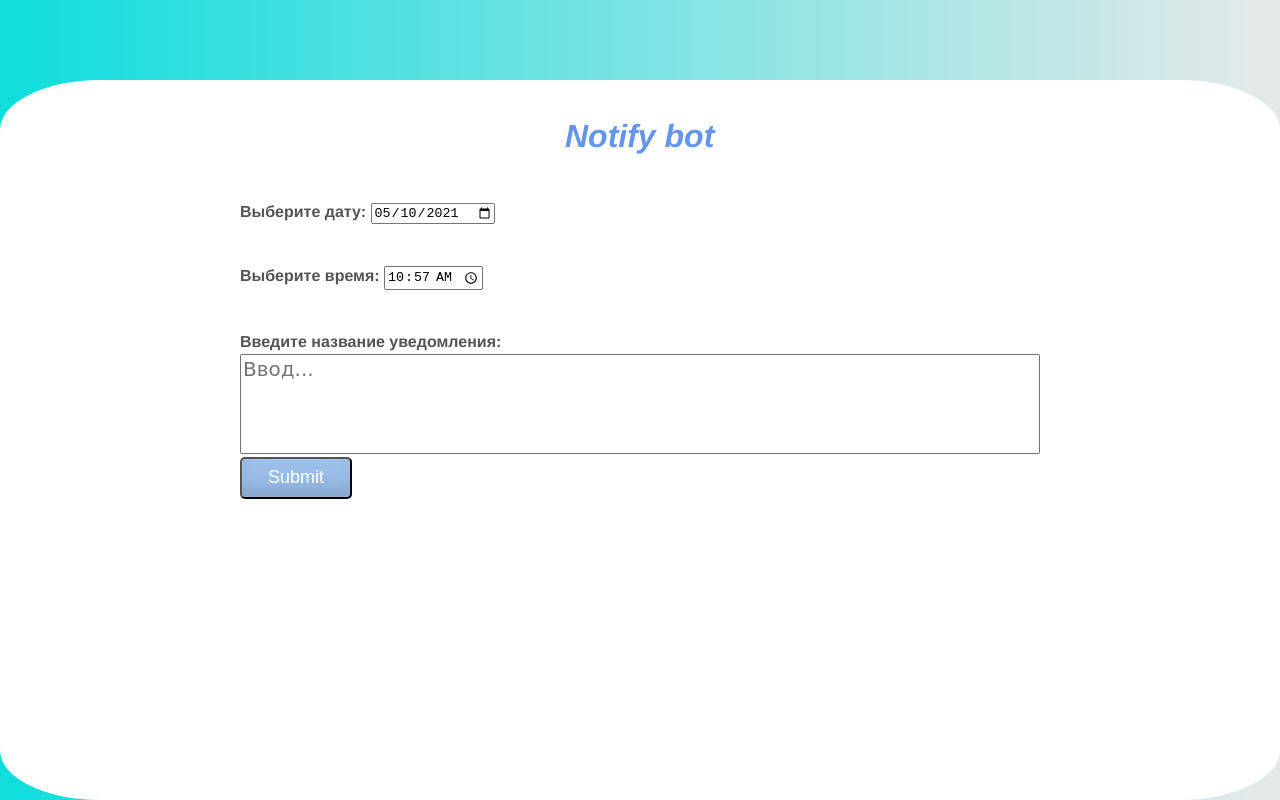
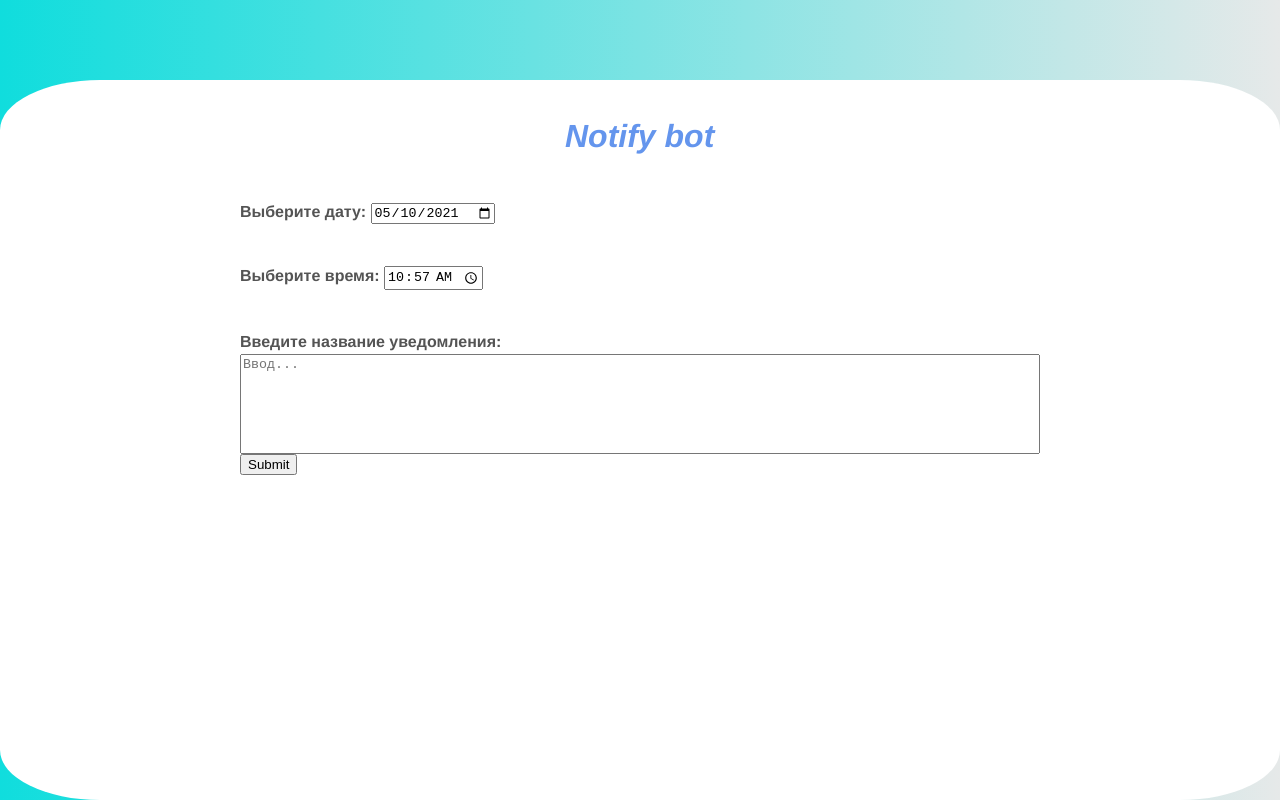
Before and after one commit to StasProfile/NotifyBot, a website: page public/index.html in a window 1280 px wide. Drawn offline with Linux system fonts and the light colour scheme.

Commit message:
resolve fix again

```diff
--- a/public/index.html
+++ b/public/index.html
@@ -9,12 +9,14 @@
   <form id="createNotification">
    <p><b>Выберите дату: </b><input type="date" name="calendar" id="current_date_block">
       <p><b>Выберите время: </b><input type="time" name="cron" id="current_time_block" min="00:00" max="23:59">
-<div id="myDIV" class="header">
- <p><b>Введите название уведомления:</b><br>
-   <textarea class="text-area" name="comment" cols="40" rows="3" id="notificationId" placeholder="Ввод..."></textarea>
-   <input class="add-button" type="submit" id ="notificationId"></p>
-  </form>
-</div>
+        <div id="myDIV" class="header">
+            <p><b>Введите название уведомления:</b><br>
+              <textarea name="comment" cols="40" rows="3" id="notificationId" placeholder="Ввод..."></textarea>
+              <input type="submit" id ="notificationId"></p>
+             </form>
+           </div>
+           <div id="notificationList">
+           </div>
 
 <ul id="myUL">
 </ul>
```
